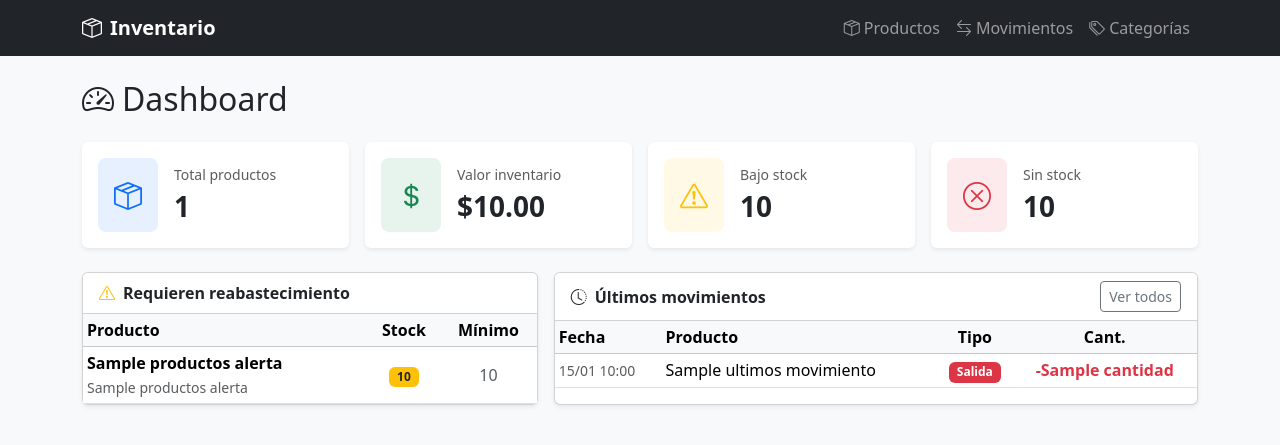
After one commit to KevinRojas0722/Inventory-Management-System, a Flask app: template app/templates/dashboard.html in a window 1280 px wide. The commit adds this page. Shown: the top 445 px of the page. Run offline with Flask 3, Linux system fonts and the light colour scheme; the template is opened without the code that fills it: most values are stand-ins (such as "Sample title", 1, 10 or a date in 2020).

Commit message:
feat: dashboard con métricas de inventario
- Agrega Blueprint main con ruta raíz /
- Dashboard muestra 4 métricas: total productos, valor inventario, bajo stock, sin stock
- Tabla de productos que requieren reabastecimiento (stock <= stock_minimo)
- Tabla de últimos 8 movimientos con enlace a la lista completa
- Logo de navbar ahora apunta al dashboard

```diff
--- a/app/__init__.py
+++ b/app/__init__.py
@@ -15,6 +15,9 @@ def create_app():
     # Cadena de conexión a la base de datos
     app.config['DATABASE_URL'] = os.getenv('DATABASE_URL')
 
+    from .routes.main import bp as main_bp
+    app.register_blueprint(main_bp)
+
     from .routes.categorias import bp as categorias_bp
     app.register_blueprint(categorias_bp)
 
--- a/app/templates/base.html
+++ b/app/templates/base.html
@@ -11,7 +11,7 @@
 
     <nav class="navbar navbar-expand-lg navbar-dark bg-dark">
         <div class="container">
-            <a class="navbar-brand fw-bold" href="#">
+            <a class="navbar-brand fw-bold" href="{{ url_for('main.dashboard') }}">
                 <i class="bi bi-box-seam me-2"></i>Inventario
             </a>
             <button class="navbar-toggler" type="button" data-bs-toggle="collapse" data-bs-target="#navMenu">
--- /dev/null
+++ b/app/templates/dashboard.html
@@ -0,0 +1,177 @@
+{% extends 'base.html' %}
+
+{% block title %}Dashboard{% endblock %}
+
+{% block content %}
+<h2 class="mb-4"><i class="bi bi-speedometer2 me-2"></i>Dashboard</h2>
+
+<!-- Tarjetas de resumen -->
+<div class="row g-3 mb-4">
+
+    <div class="col-sm-6 col-xl-3">
+        <div class="card shadow-sm border-0 h-100">
+            <div class="card-body d-flex align-items-center gap-3">
+                <div class="rounded-3 bg-primary bg-opacity-10 p-3">
+                    <i class="bi bi-box-seam fs-3 text-primary"></i>
+                </div>
+                <div>
+                    <div class="text-muted small">Total productos</div>
+                    <div class="fs-3 fw-bold">{{ resumen.total_productos }}</div>
+                </div>
+            </div>
+        </div>
+    </div>
+
+    <div class="col-sm-6 col-xl-3">
+        <div class="card shadow-sm border-0 h-100">
+            <div class="card-body d-flex align-items-center gap-3">
+                <div class="rounded-3 bg-success bg-opacity-10 p-3">
+                    <i class="bi bi-currency-dollar fs-3 text-success"></i>
+                </div>
+                <div>
+                    <div class="text-muted small">Valor inventario</div>
+                    <div class="fs-3 fw-bold">${{ '%.2f' % resumen.valor_inventario }}</div>
+                </div>
+            </div>
+        </div>
+    </div>
+
+    <div class="col-sm-6 col-xl-3">
+        <div class="card shadow-sm border-0 h-100">
+            <div class="card-body d-flex align-items-center gap-3">
+                <div class="rounded-3 bg-warning bg-opacity-10 p-3">
+                    <i class="bi bi-exclamation-triangle fs-3 text-warning"></i>
+                </div>
+                <div>
+                    <div class="text-muted small">Bajo stock</div>
+                    <div class="fs-3 fw-bold">{{ resumen.bajo_stock }}</div>
+                </div>
+            </div>
+        </div>
+    </div>
+
+    <div class="col-sm-6 col-xl-3">
+        <div class="card shadow-sm border-0 h-100">
+            <div class="card-body d-flex align-items-center gap-3">
+                <div class="rounded-3 bg-danger bg-opacity-10 p-3">
+                    <i class="bi bi-x-circle fs-3 text-danger"></i>
+                </div>
+                <div>
+                    <div class="text-muted small">Sin stock</div>
+                    <div class="fs-3 fw-bold">{{ resumen.sin_stock }}</div>
+                </div>
+            </div>
+        </div>
+    </div>
+
+</div>
+
+<!-- Sección inferior: alertas + movimientos recientes -->
+<div class="row g-3">
+
+    <!-- Productos que necesitan reabastecimiento -->
+    <div class="col-lg-5">
+        <div class="card shadow-sm h-100">
+            <div class="card-header bg-white fw-semibold">
+                <i class="bi bi-exclamation-triangle text-warning me-2"></i>Requieren reabastecimiento
+            </div>
+            {% if productos_alerta %}
+            <div class="table-responsive">
+                <table class="table table-sm align-middle mb-0">
+                    <thead class="table-light">
+                        <tr>
+                            <th>Producto</th>
+                            <th class="text-center">Stock</th>
+                            <th class="text-center">Mínimo</th>
+                        </tr>
+                    </thead>
+                    <tbody>
+                        {% for p in productos_alerta %}
+                        <tr>
+                            <td>
+                                <span class="fw-semibold">{{ p.nombre }}</span>
+                                {% if p.categoria_nombre %}
+                                    <br><small class="text-muted">{{ p.categoria_nombre }}</small>
+                                {% endif %}
+                            </td>
+                            <td class="text-center">
+                                {% if p.stock == 0 %}
+                                    <span class="badge bg-danger">0</span>
+                                {% else %}
+                                    <span class="badge bg-warning text-dark">{{ p.stock }}</span>
+                                {% endif %}
+                            </td>
+                            <td class="text-center text-muted">{{ p.stock_minimo }}</td>
+                        </tr>
+                        {% endfor %}
+                    </tbody>
+                </table>
+            </div>
+            {% else %}
+            <div class="card-body text-center text-muted py-4">
+                <i class="bi bi-check-circle text-success fs-3"></i>
+                <p class="mt-2 mb-0">Todo el stock está en niveles normales.</p>
+            </div>
+            {% endif %}
+        </div>
+    </div>
+
+    <!-- Últimos movimientos -->
+    <div class="col-lg-7">
+        <div class="card shadow-sm h-100">
+            <div class="card-header bg-white d-flex justify-content-between align-items-center">
+                <span class="fw-semibold">
+                    <i class="bi bi-clock-history me-2"></i>Últimos movimientos
+                </span>
+                <a href="{{ url_for('movimientos.lista') }}" class="btn btn-sm btn-outline-secondary">
+                    Ver todos
+                </a>
+            </div>
+            {% if ultimos_movimientos %}
+            <div class="table-responsive">
+                <table class="table table-sm align-middle mb-0">
+                    <thead class="table-light">
+                        <tr>
+                            <th>Fecha</th>
+                            <th>Producto</th>
+                            <th class="text-center">Tipo</th>
+                            <th class="text-center">Cant.</th>
+                        </tr>
+                    </thead>
+                    <tbody>
+                        {% for m in ultimos_movimientos %}
+                        <tr>
+                            <td class="text-muted small">
+                                {{ m.fecha.strftime('%d/%m %H:%M') if m.fecha else '—' }}
+                            </td>
+                            <td>{{ m.producto_nombre }}</td>
+                            <td class="text-center">
+                                {% if m.tipo == 'entrada' %}
+                                    <span class="badge bg-success">Entrada</span>
+                                {% else %}
+                                    <span class="badge bg-danger">Salida</span>
+                                {% endif %}
+                            </td>
+                            <td class="text-center fw-semibold">
+                                {% if m.tipo == 'entrada' %}
+                                    <span class="text-success">+{{ m.cantidad }}</span>
+                                {% else %}
+                                    <span class="text-danger">-{{ m.cantidad }}</span>
+                                {% endif %}
+                            </td>
+                        </tr>
+                        {% endfor %}
+                    </tbody>
+                </table>
+            </div>
+            {% else %}
+            <div class="card-body text-center text-muted py-4">
+                <i class="bi bi-arrow-left-right fs-3"></i>
+                <p class="mt-2 mb-0">No hay movimientos registrados.</p>
+            </div>
+            {% endif %}
+        </div>
+    </div>
+
+</div>
+{% endblock %}
```
Also changed, not shown: app/routes/main.py (added, +39 -0 lines).
